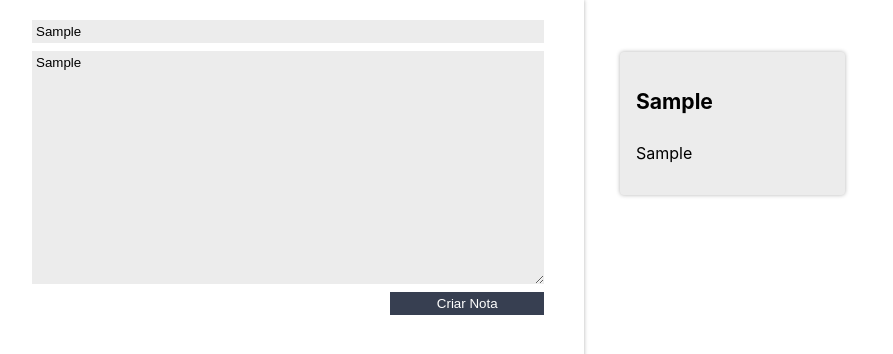
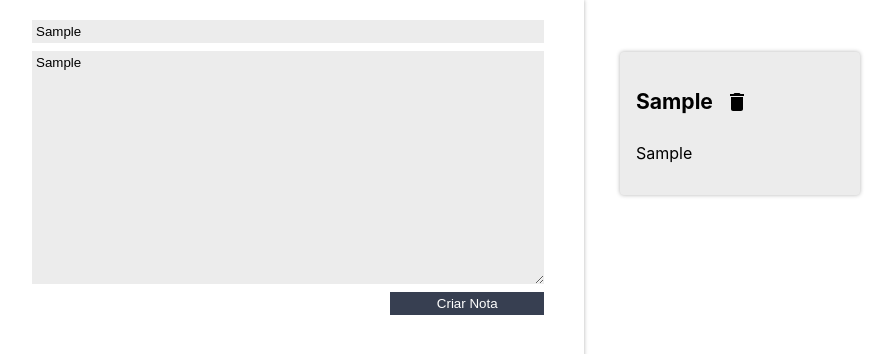
Before and after one commit to narradorww/noteboard, a React (Create React App) app in the folder noteboard/: page / in a window 1280 px wide. Both pictures are taken after typing "Sample", "Sample" into the empty fields and a click on the button "Criar Nota". Shown: the top 354 px of the page, without its empty margins (8-901 px from the left). Built offline with nearby package versions, Linux system fonts and the light colour scheme.

Commit message:
configurada feature de apagar as notas, incluindo a funcao apagar nota usando os indices

```diff
--- a/noteboard/src/App.js
+++ b/noteboard/src/App.js
@@ -22,11 +22,21 @@
     this.setState(novoEstado)
   }
 
+deletarNota(index){
+  let arrayNotas =this.state.notas;
+  arrayNotas.splice(index,1);
+  this.setState({notas:arrayNotas})
+
+}
+
+
   render() {
     return (
       <section className="conteudo">
         <FormularioCadastro criarNota={this.criarNota.bind(this)}/>
-        <ListaDeNotas notas={this.state.notas}/>
+        <ListaDeNotas
+        notas={this.state.notas}
+        apagarNota={this.deletarNota.bind(this)}/>
       </section>
     );
   }
--- a/noteboard/src/components/card-nota/CardNota.jsx
+++ b/noteboard/src/components/card-nota/CardNota.jsx
@@ -1,15 +1,34 @@
 
 import React, { Component } from "react";
 import "./styled.css";
+import {ReactComponent as DeleteSVG} from "../../assets/img/delete.svg"
+
+
+
+
+
+
+
 class CardNota extends Component {
-  render() {
+
+    apagar(){
+      const indice =this.props.indice
+      this.props.apagarNota(indice);
+    }
+
+    render(){
+
     return (
+
       <section className="card-nota">
         <header className="card-nota_cabecalho">
           <h3 className="card-nota_titulo">{this.props.titulo}</h3>
+          <DeleteSVG onClick={this.apagar.bind(this)}/>
         </header>
+
         <p className="card-nota_texto">{this.props.texto}</p>
       </section>
+
     );
   }
 }
--- a/noteboard/src/components/listadenotas/ListaDeNotas.jsx
+++ b/noteboard/src/components/listadenotas/ListaDeNotas.jsx
@@ -10,7 +10,12 @@
         {this.props.notas.map((nota, index) => {
           return (
             <li className="lista-notas_item" key={index}>
-              <CardNota titulo={nota.titulo} texto={nota.texto}/>
+
+              <CardNota
+              indice={index}
+              apagarNota={this.props.apagarNota}
+              titulo={nota.titulo}
+              texto={nota.texto}/>
             </li>
           );
         })}
```
Also changed, not shown: noteboard/src/assets/img/delete.svg (added).
